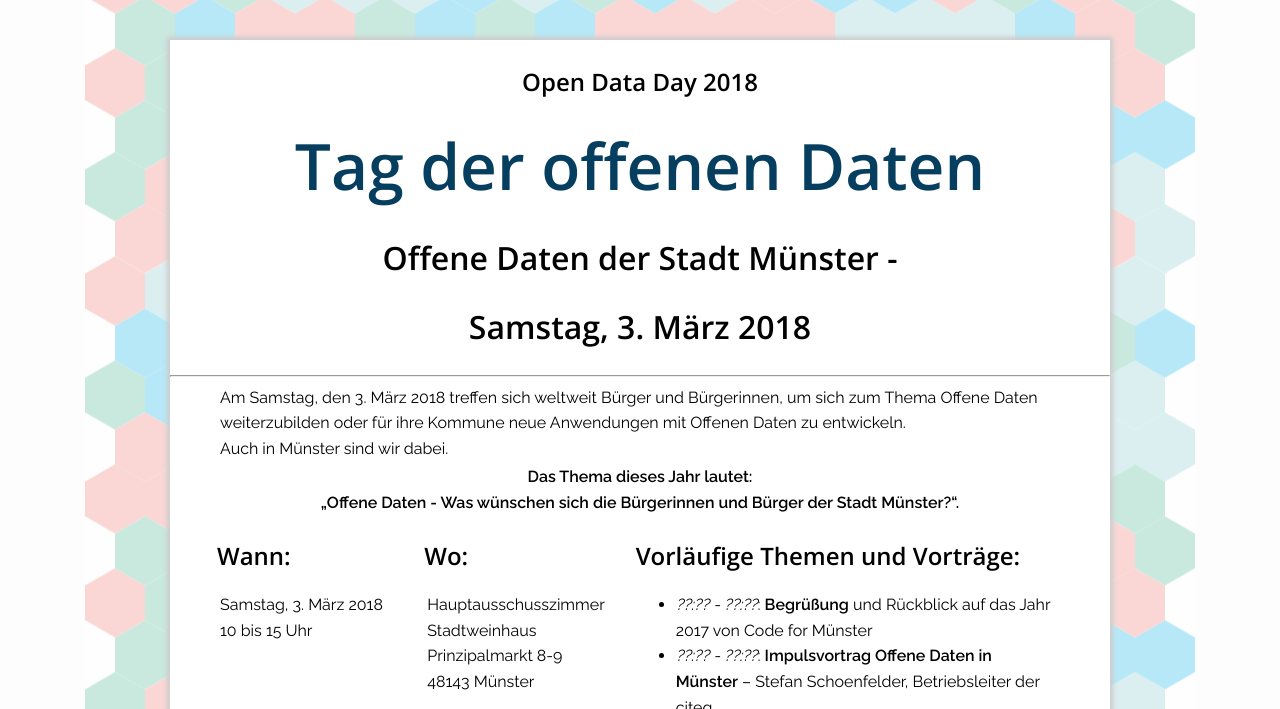
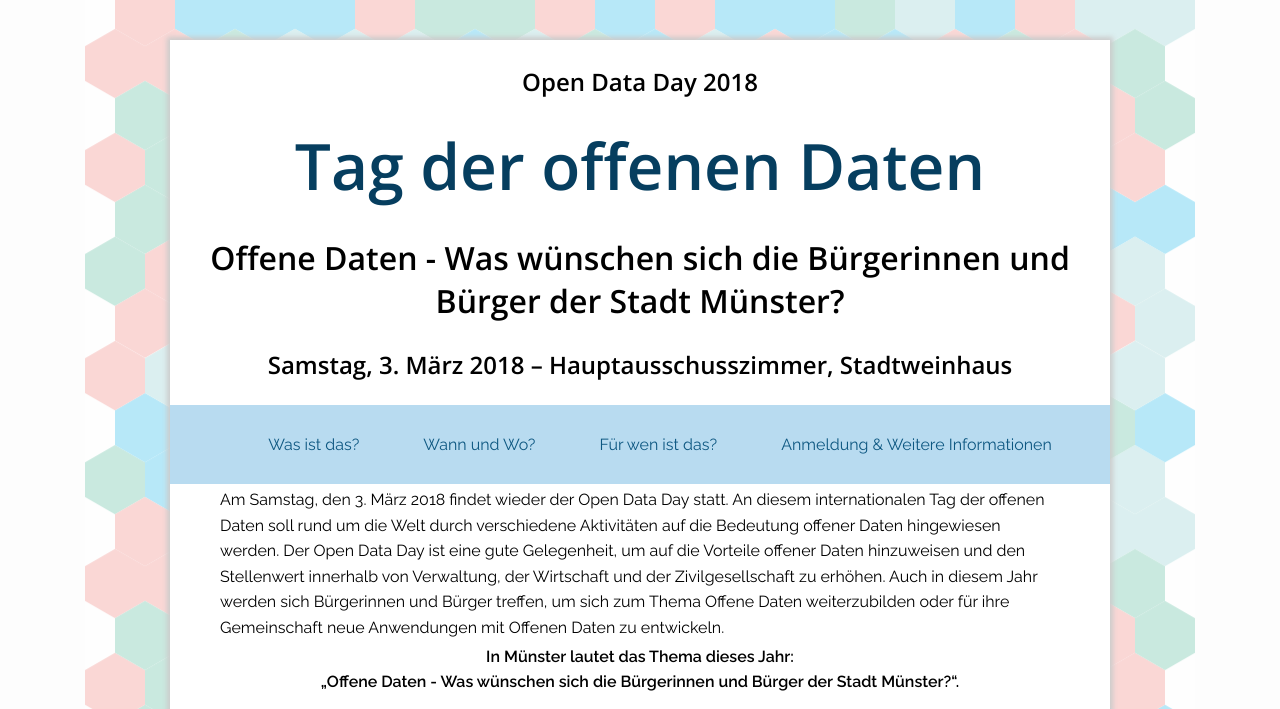
Before and after one commit to codeformuenster/opendataday, a Jekyll site: the page built from index.html, in a window 1280 px wide, cut to the strip 0-709 px from the top of the page. Built offline with Jekyll 4.4.1, drawn with Linux system fonts in a browser that asks for light colours; nearby versions of some CDN libraries; some of the changed text lies outside the part shown.

Commit message:
Add new intro text and nav links

```diff
--- a/assets/css/application.css
+++ b/assets/css/application.css
@@ -36,6 +36,29 @@ body {
     background: white;
     text-align: center;
     padding-top: 1px;}
+    #container #home .nav {
+      background: rgb(184, 219, 240);
+      margin: 0;
+      display: table;
+      width: 100%;
+    }
+    #container #home .nav ul {
+      display: table-cell;
+      vertical-align: middle;
+    }
+    #container #home .nav ul li {
+      display: inline-block;
+      padding: 30px;
+      cursor: pointer;
+    }
+    #container #home .nav ul li a {
+      text-decoration: none;
+    }
+    #container #home .nav ul li:hover {
+      background: rgb(133, 198, 238);
+      display: inline-block;
+      padding: 30px;
+    }
     #container #home:last-child {
       margin-right: 0; }
     #container #home h1 {
--- a/index.html
+++ b/index.html
@@ -57,14 +57,29 @@ odd_agenda:
 <div id="home">
   <h3>Open Data Day {{ page.odd_year }}</h3>
   <h1>Tag der offenen Daten</h1>
-  <h2>Offene Daten der Stadt Münster - </h2>
-  <h2>{{ page.odd_weekday }}, {{ page.odd_date }} {{ page.odd_year }}</h2>
-  <hr/>
+  <h2>{{ page.odd_topic }}</h2>
+  <h3>{{ page.odd_weekday }}, {{ page.odd_date }} {{ page.odd_year }} &ndash; {{ page.odd_where_room }}, {{ page.odd_where_venue }}</h3>
+  <div class="nav">
+    <ul>
+      <a href="#intro"><li>Was ist das?</li></a>
+      <a href="#wann-und-wo"><li>Wann und Wo?</li></a>
+      <a href="#fuer-wen"><li>Für wen ist das?</li></a>
+      <a href="#anmeldung"><li>Anmeldung &amp; Weitere Informationen</li></a>
+    </ul>
+  </div>
   <div id="intro">
-    <p>Am {{ page.odd_weekday }}, den {{ page.odd_date }} {{ page.odd_year }} treffen sich weltweit Bürger und Bürgerinnen, um sich zum Thema
-      Offene Daten weiterzubilden oder für ihre Kommune neue Anwendungen mit Offenen Daten zu entwickeln.<br />
-      Auch in Münster sind wir dabei.<br /></p>
-    <p style="text-align: center"><b>Das Thema dieses Jahr lautet:<br />&bdquo;{{ page.odd_topic }}&ldquo;.</b>
+    <p>Am {{ page.odd_weekday }}, den {{ page.odd_date }} {{ page.odd_year }} findet wieder der Open Data Day statt.
+       An diesem internationalen Tag der offenen Daten soll rund um die Welt durch verschiedene Aktivitäten auf die
+       Bedeutung offener Daten hingewiesen werden.
+       Der Open Data Day ist eine gute Gelegenheit, um auf die Vorteile offener Daten hinzuweisen und den Stellenwert
+       innerhalb von Verwaltung, der Wirtschaft und der Zivilgesellschaft zu erhöhen.
+       Auch in diesem Jahr werden sich Bürgerinnen und Bürger treffen, um sich zum Thema Offene Daten weiterzubilden
+       oder für ihre Gemeinschaft neue Anwendungen mit Offenen Daten zu entwickeln.
+       </p>
+    <!-- <p>Am {{ page.odd_weekday }}, den {{ page.odd_date }} {{ page.odd_year }} treffen sich weltweit Bürger und Bürgerinnen,
+      um sich zum Thema Offene Daten weiterzubilden oder für ihre Kommune neue Anwendungen mit Offenen Daten zu entwickeln.<br />
+      Auch in Münster sind wir dabei.<br /></p> -->
+    <p style="text-align: center"><b>In Münster lautet das Thema dieses Jahr:<br />&bdquo;{{ page.odd_topic }}&ldquo;.</b></p>
 <!--
 <style>
 div.articlelink {
@@ -87,10 +102,9 @@ div.articlelink {
    Hier klicken um zu unserer Zusammenfassung zu gelangen,
    mit Fotos und Links zu den Folien der Vorträge.
    </center>
- </a></div>
+ </a>
 -->
-
-    <div class="twocolumn">
+    <div class="twocolumn" id="wann-und-wo">
       <div class="twocolumn">
         <h3>Wann:</h3>
         <p>{{ page.odd_weekday }}, {{ page.odd_date }} {{ page.odd_year }}<br>
@@ -123,14 +137,17 @@ div.articlelink {
       </ul>
     </div>
 
-    <h3>Ist das etwas für mich?</h3>
+    <div>
+    <h3 id="fuer-wen">Ist das etwas für mich?</h3>
     <p>
       <b>Ich interessiere mich für Transparenz und möchte mich in Münster engagieren.</b><br>
         Ja! Du kannst dich nicht nur über Möglichkeiten und laufende Projekte informieren, sondern auch mitmachen und Ideen geben.<br><br>
       <b>Open Data? Citizen Science? Open Government? Das hab ich noch nie gehört.</b><br>
         Ja! Diese Themen gehen alle etwas an und können uns helfen, die Gestaltung unserer Stadt selbst in die Hand zu nehmen.<br><br>
+    </p>
 
-    </p>
+    <h3 id="anmeldung">Anmeldung</h3>
+    <p>Die Anmeldung zum Open Data Day über <a href="{{ page.odd_meetup_link }}" target="_blank">Meetup Seite</a> ist freiwillig, hilft uns aber bei der besseren Planung.<br /><strong>Die Teilnahme ist kostenlos!</strong><br />Wer keine Lust hat, sich einen Meetup Account zu machen, kann uns auch tweeten oder eine E-Mail schreiben an: <pre>muenster [at] codefor [punkt] de</pre></p>
 
     <h3>Orga Team: </h3>
     <p>
```
Also changed, not shown: other parts of index.html (+0 -3 lines).
